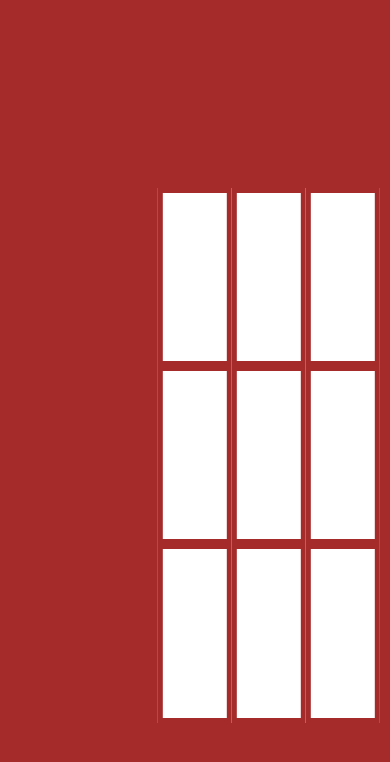
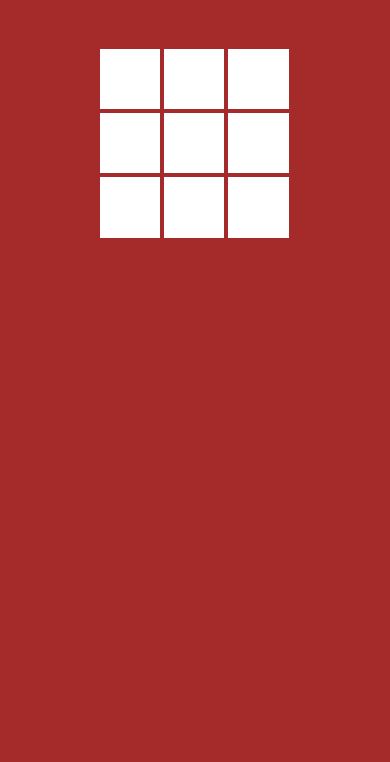
Before and after one commit to jennyknuth/tic-tac-toe, a website: page index.html in a window 390 px wide. Drawn offline with Linux system fonts and the light colour scheme.

Commit message:
made it responsive with vw units

```diff
--- a/style.css
+++ b/style.css
@@ -4,39 +4,27 @@
 
 body{
   font-family: sans-serif;
-  max-width: 900px;
-  height: 900px;
   background-color: brown;
 }
 
 section{
   position: relative;
   display: block;
-  width: 60%;
-  height: 60%;
+  width: 50vw;
+  height: 50vw;
   margin: 0 auto;
-  top: 50%;
-  left: 50%;
-  transform: translate(-50%, -50%);
+  margin-top: 12vw;
 }
 
 div{
-  padding-top: 30px;
-  font-size: 90px;
+  padding-top: 1vw;
+  font-size: 12vw;
   color: brown;
   text-align: center;
   display: block;
   height: 33%;
   width: 33%;
-  border: 5px solid brown;
+  border: .75vw solid brown;
   float: left;
   background-color: white;
 }
-
-.one{
-  background-color: black;
-}
-
-.two{
-  background-color: tan;
-}
```
